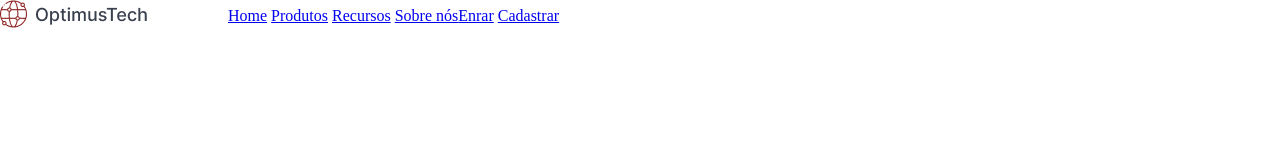
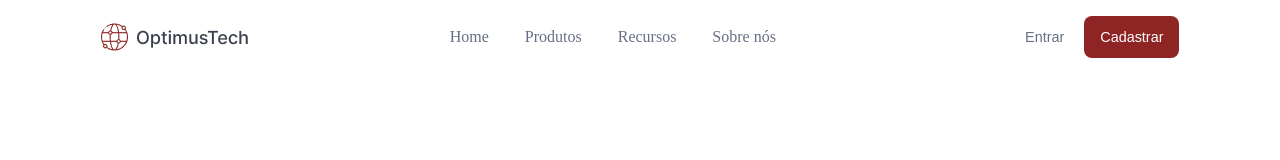
Before and after one commit to mbianchid/challenger, a plain HTML site: page 7daysHTML/index.html in a window 1280 px wide. Drawn offline with Linux system fonts and the light colour scheme.

Commit message:
Challenge day 1 HTML

```diff
--- a/7daysHTML/index.html
+++ b/7daysHTML/index.html
@@ -2,36 +2,24 @@
 <html lang="pt-br">
 <head>
     <meta charset="UTF-8">
+    <meta http-equiv="X-UA-Compatible" content="IE=edge">
     <meta name="viewport" content="width=device-width, initial-scale=1.0">
     <link rel="stylesheet" href="styles/style.css">
     <title>OptimusTech</title>
 </head>
 <body>
-    <header class="header">
-        <section class="header__img">
-            <img src="assets/_Button base.png" alt="Logotipo OptimusTech">
-        </section>
-        <nav class="header__menu">
-            <section class="header__menu__itens">
-                <a class="header__menu__itens__link" href="index.html">Home</a>
-                <a class="header__menu__itens__link" href="index.html">Produtos</a>
-                <a class="header__menu__itens__link" href="index.html">Recursos</a>
-                <a class="header__menu__itens__link" href="index.html">Sobre nós</a>
-            </section>
-            <section class="header__menu__corp">
-                <a class="header__menu__corp__buttons" href="index.html">Enrar</a>
-                <a class="header__menu__corp__buttons" href="index.html">Cadastrar</a>
-            </section>
-        </nav>
-    </header>
-
-    <main>
-
-    </main>
-
-    <footer>
-
-    </footer>
-
+    <nav>
+        <img src="assets/logo.png" alt="Logotipo OptimusTech">
+        <div class="links">
+            <a href="index.html">Home</a>
+            <a href="index.html">Produtos</a>
+            <a href="index.html">Recursos</a>
+            <a href="index.html">Sobre nós</a>
+        </div>
+        <div class="buttons">
+            <button>Entrar</button>
+            <button id="signUp">Cadastrar</button>
+        </div>
+    </nav>
 </body>
 </html>
--- a/7daysHTML/styles/style.css
+++ b/7daysHTML/styles/style.css
@@ -12,32 +12,39 @@
 * {
     margin: 0;
     padding: 0;
+    box-sizing: border-box;
 }
 
 body {
-    box-sizing: border-box;
-    background-color: var(--backgroud_color);
-    color: var(--main_letter);
+    width: 100%;
+    height: 100vh;
 }
 
-.header{
+nav {
     display: flex;
-    gap: 80px;
+    justify-content: space-around;
     align-items: center;
+    padding: 1rem 0;
+  }
+
+.links a {
+    color: var(--main_letter);
+    text-decoration: none;
+    margin-right: 2rem;
 }
 
-.header__img {
-    align-items:flex-start;
+button {
+    padding: 0.8rem 1rem;
+    cursor: pointer;
+    border: none;
+    border-radius: 0.5rem;
+    font-weight: 500;
+    background: none;
+    color: var(--main_letter);
+    font-size: 0.9rem;
 }
 
-
-
-.header__menu {
-    display: flex;
-    flex-direction: row;
+button#signUp {
+    background-color: var(--color_button);
+    color: var(--backgroud_color);
 }
-
-.header__menu__link {
-    justify-content: space-between;
-    font-family: var(--main_font);
-}
```
Also changed, not shown: 7daysHTML/assets/logo.png (renamed from 7daysHTML/assets/_Button base.png).
